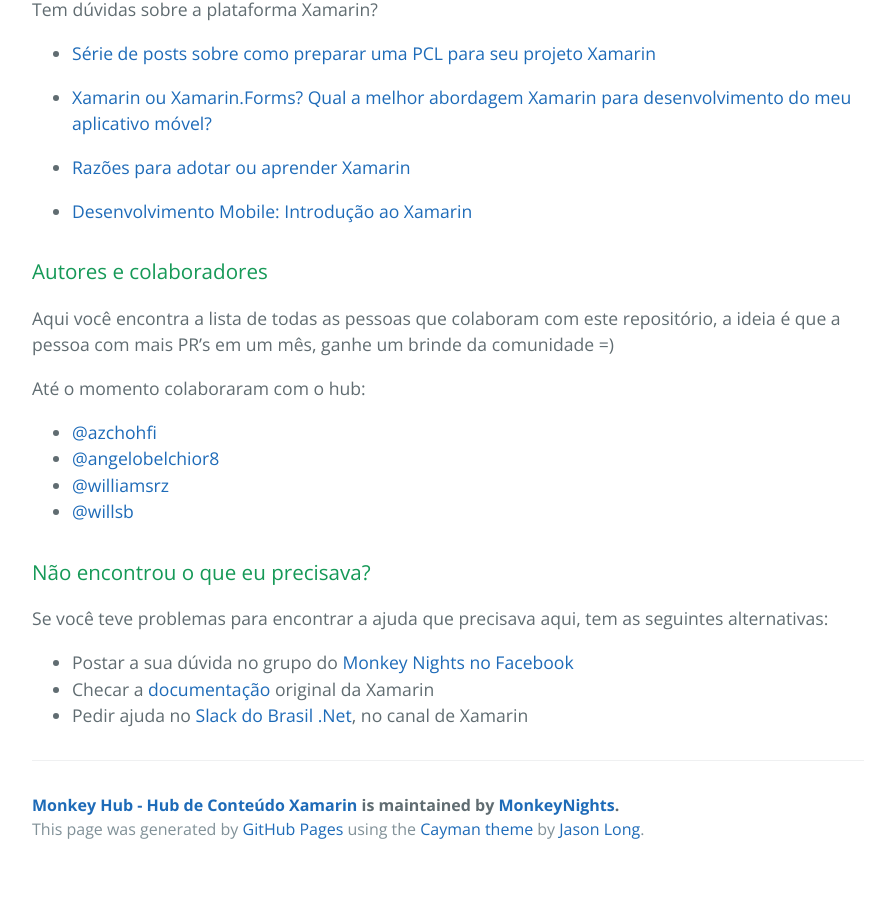
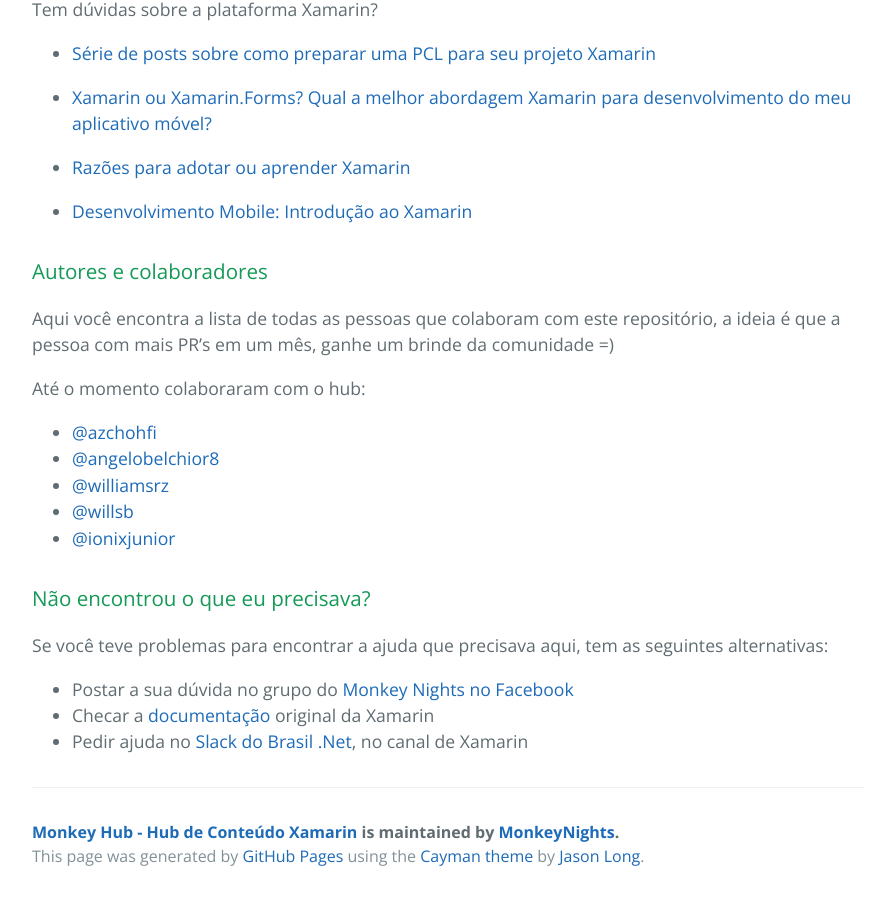
Before and after one commit to MonkeyNights/hub, a Jekyll site: the page built from index.md, in a window 1280 px wide and 900 px high, scrolled down 984 px. Shown: the whole window, without its empty margins (192-1073 px from the left). Built offline with Jekyll 4.4.1, drawn with Linux system fonts in a browser that asks for light colours; nearby versions of some CDN libraries; library files that are not in the unit come from our copies; before the commit the page ends 1857 px from its top, so only the background shows below that.

Commit message:
updated contributors

```diff
--- a/index.md
+++ b/index.md
@@ -36,3 +36,4 @@
 - [@angelobelchior8](http://www.github.com/angelobelchior8)
 - [@williamsrz](http://www.github.com/williamsrz)
 - [@willsb](http://www.github.com/willsb)
+- [@ionixjunior](https://github.com/ionixjunior)
```
Also changed, not shown: 3 other files.
